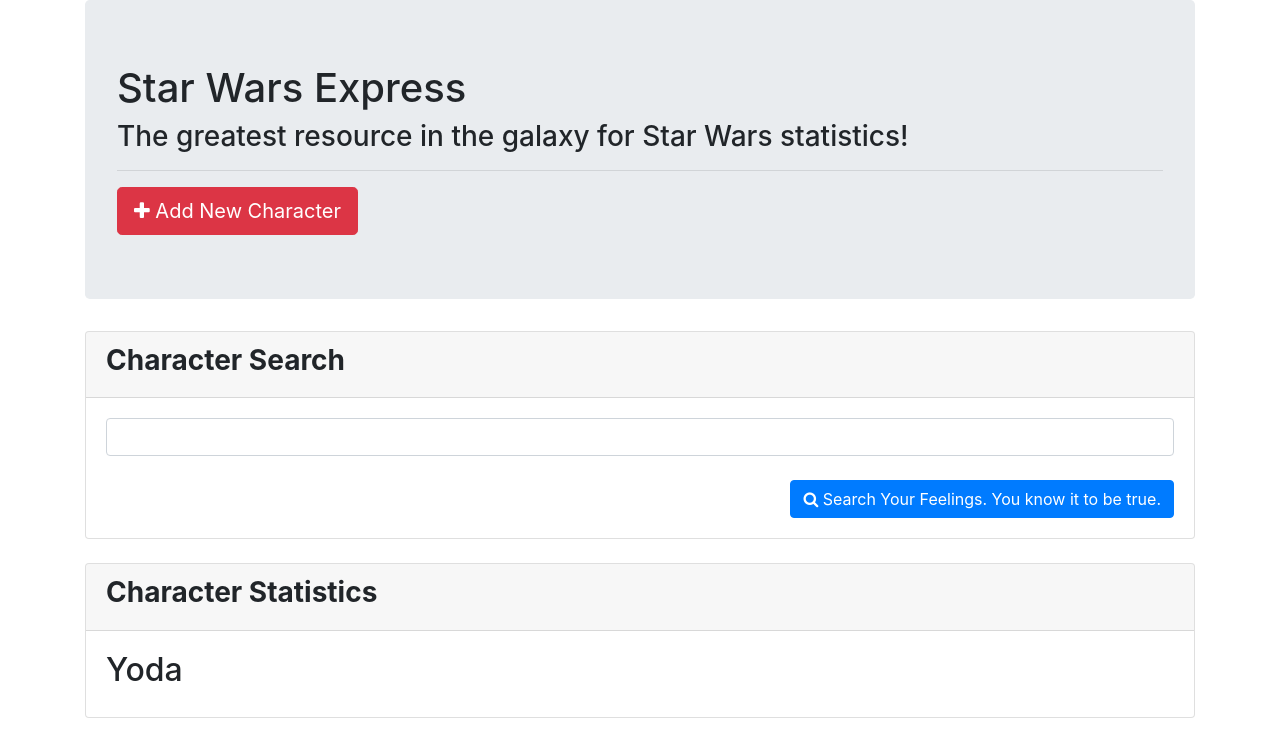
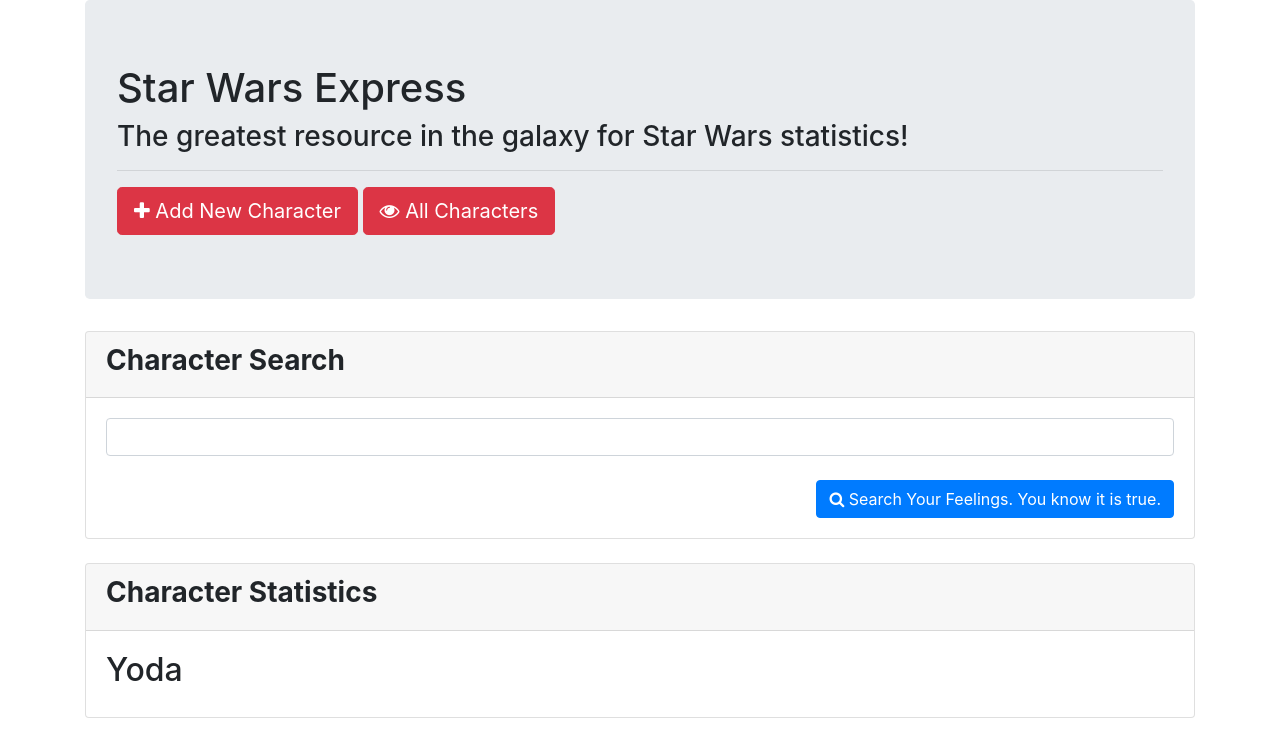
Before and after one commit to alapsraval/starwars, a website: page view.html in a window 1280 px wide. Drawn offline with nearby package versions, Linux system fonts and the light colour scheme.

Commit message:
add character logic

```diff
--- a/server.js
+++ b/server.js
@@ -37,6 +37,8 @@
 // Routes
 app.get('/', (req, res) => res.sendFile(path.join(__dirname, 'view.html')));
 
+app.get('/add', (req, res) => res.sendFile(path.join(__dirname, 'add.html')));
+
 app.get('/api/characters', (req, res) => {
   return res.json(characters);
 });
--- a/view.html
+++ b/view.html
@@ -1,43 +1,50 @@
 <!DOCTYPE html>
 <html lang="en">
-
   <head>
-  <meta charset="UTF-8">
+    <meta charset="UTF-8" />
     <title>Star Wars - Express</title>
     <!-- Latest compiled and minified CSS & JS -->
-  <link rel="stylesheet" href="https://stackpath.bootstrapcdn.com/font-awesome/4.7.0/css/font-awesome.min.css" />
-  <link rel="stylesheet" href="https://stackpath.bootstrapcdn.com/bootstrap/4.5.2/css/bootstrap.min.css" />
-
+    <link rel="stylesheet" href="https://stackpath.bootstrapcdn.com/font-awesome/4.7.0/css/font-awesome.min.css"/>
+    <link rel="stylesheet" href="https://stackpath.bootstrapcdn.com/bootstrap/4.5.2/css/bootstrap.min.css"/>
   </head>
 
   <body>
-
     <div class="container">
       <div class="jumbotron">
         <h1>Star Wars Express</h1>
         <h3>The greatest resource in the galaxy for Star Wars statistics!</h3>
-      <hr>
-      <button class="btn btn-danger btn-lg"><span class="fa fa-plus"></span> Add New Character</button>
+        <hr />
+        <a href="/add">
+          <button class="btn btn-danger btn-lg">
+            <span class="fa fa-plus"></span> Add New Character
+          </button>
+        </a>
+        <a href="/api/characters">
+          <button class="btn btn-danger btn-lg">
+            <span class="fa fa-eye"></span> All Characters
+          </button>
+        </a>
       </div>
       <div class="row">
-
         <div class="col-12">
-
           <div class="card mb-4">
             <div class="card-header">
               <h3><strong>Character Search</strong></h3>
             </div>
             <div class="card-body">
-            <input type="text" id="character-search" class="form-control">
-            <br>
+              <input type="text" id="character-search" class="form-control" />
+              <br />
               <div class="text-right">
-              <button type="submit" class="btn btn-primary btn-md" id="search-btn"><span class="fa fa-search"></span>
-                Search
-                Your Feelings. You know it to be true.</button>
+                <button
+                  type="submit"
+                  class="btn btn-primary btn-md"
+                  id="search-btn">
+                  <span class="fa fa-search"></span> Search Your Feelings. You
+                  know it is true.
+                </button>
               </div>
             </div>
           </div>
-
 
           <div class="card">
             <div class="card-header">
@@ -46,9 +53,14 @@
             <div class="card-body">
               <h2 id="name">Yoda</h2>
               <div id="stats" style="display: none;">
-              <h3><strong>Role:</strong> <span id="role">Jedi Master</span></h3>
+                <h3>
+                  <strong>Role:</strong> <span id="role">Jedi Master</span>
+                </h3>
                 <h3><strong>Age:</strong> <span id="age">900</span></h3>
-              <h3><strong>Force Points:</strong> <span id="force-points">2000</span></h3>
+                <h3>
+                  <strong>Force Points:</strong>
+                  <span id="force-points">2000</span>
+                </h3>
               </div>
             </div>
           </div>
@@ -64,7 +76,6 @@
       const ageEl = document.getElementById('age');
       const fpEl = document.getElementById('force-points');
 
-      // What is this code doing?
       searchBtn.addEventListener('click', () => {
         let searchedCharacter = document
           .getElementById('character-search')
@@ -74,7 +85,6 @@
         // You can read more about RegEx Patterns later https://www.regexbuddy.com/regex.html
         searchedCharacter = searchedCharacter.replace(/\s+/g, '').toLowerCase();
 
-          // QUESTION: What does the fetch method do, and what parameters is it expecting
         fetch(`/api/characters/${searchedCharacter}`, {
           method: 'GET',
           headers: {
@@ -102,9 +112,6 @@
             console.error(error);
           });
       });
-
     </script>
-
   </body>
-
 </html>
```
Lines whose indentation alone changed are shown as unchanged.
